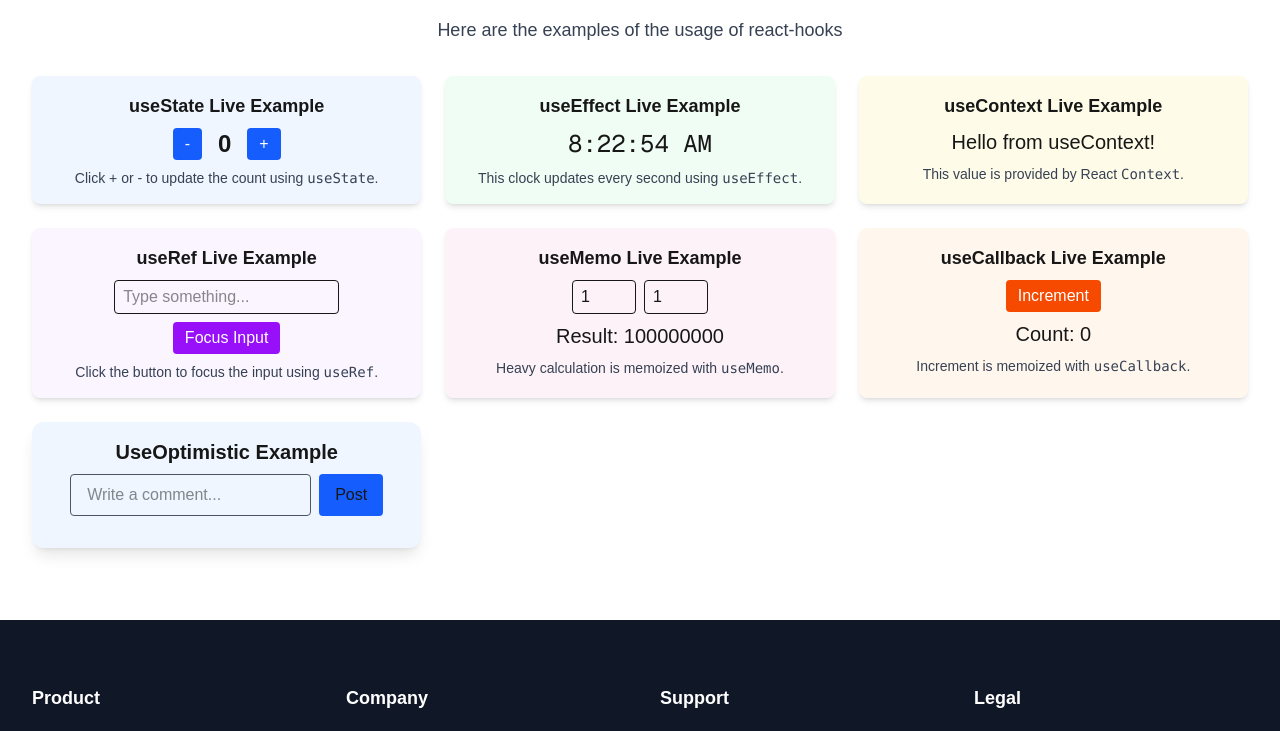
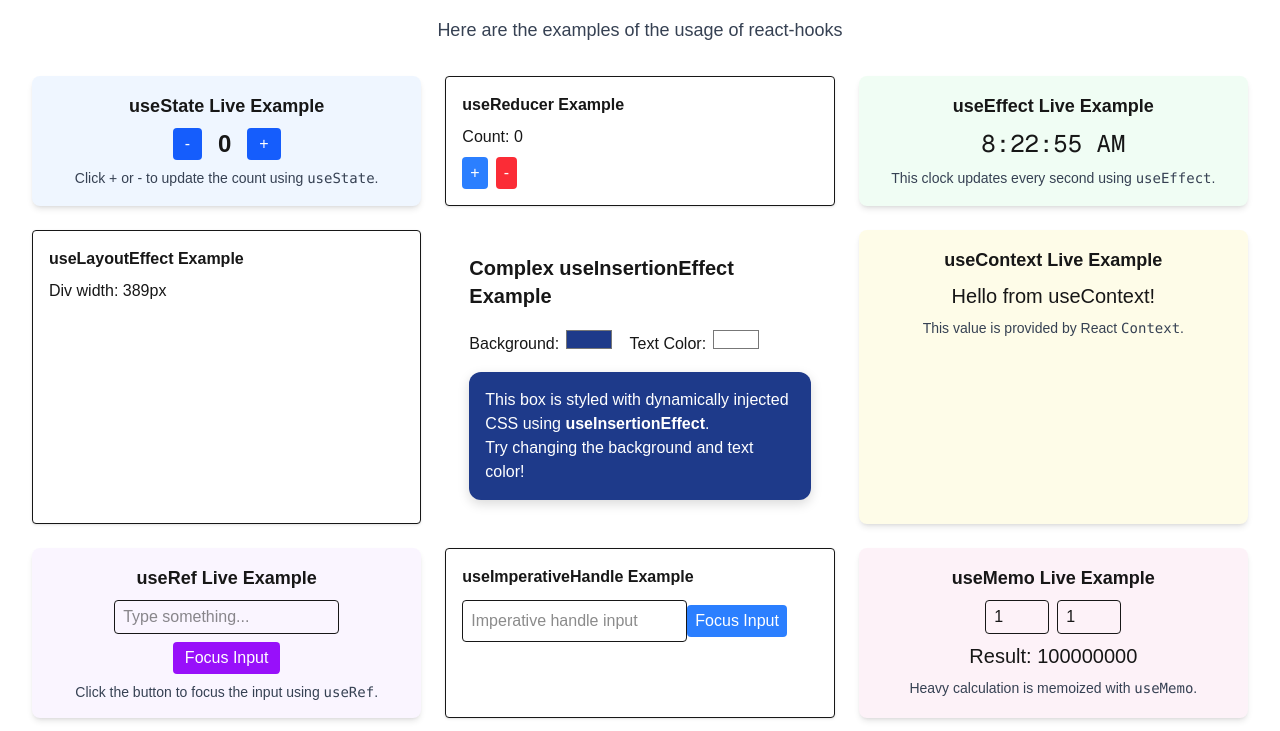
Before and after one commit to RiyaKukadiya/Learning-Concepts, a Next.js app in the folder learning-concepts/: page /react-hook in a window 1280 px wide. Shown: the part 1764-2495 px from the top of the page. Built offline with nearby package versions, Linux system fonts and the light colour scheme.

Commit message:
change in the useInsertionEffect example.

```diff
--- a/learning-concepts/src/app/react-hook/page.tsx
+++ b/learning-concepts/src/app/react-hook/page.tsx
@@ -8,13 +8,13 @@ import UseRefLiveExample from "../../components/UseRefLiveExample";
 import UseMemoLiveExample from "../../components/UseMemoLiveExample";
 import UseCallbackLiveExample from "../../components/UseCallbackLiveExample";
 import HookCards from "../../components/HookCards";
-// import UseReducerLiveExample from "../../components/UseReducerLiveExample";
-// import UseImperativeHandleLiveExample from "../../components/UseImperativeHandleLiveExample";
-// import UseLayoutEffectLiveExample from "../../components/UseLayoutEffectLiveExample";
-// import UseInsertionEffectLiveExample from "../../components/UseInsertionEffectLiveExample";
-// import UseTransitionLiveExample from "../../components/UseTransitionLiveExample";
-// import UseDeferredValueLiveExample from "../../components/UseDeferredValueLiveExample";
-// import UseIdLiveExample from "../../components/UseIdLiveExample";
+import UseReducerLiveExample from "../../components/UseReducerLiveExample";
+import UseImperativeHandleLiveExample from "../../components/UseImperativeHandleLiveExample";
+import UseLayoutEffectLiveExample from "../../components/UseLayoutEffectLiveExample";
+import UseInsertionEffectLiveExample from "../../components/UseInsertionEffectLiveExample";
+import UseTransitionLiveExample from "../../components/UseTransitionLiveExample";
+import UseDeferredValueLiveExample from "../../components/UseDeferredValueLiveExample";
+import UseIdLiveExample from "../../components/UseIdLiveExample";
 // import UseSyncExternalStoreLiveExample from "../../components/UseSyncExternalStoreLiveExample";
 // import UseDebugValueLiveExample from "../../components/UseDebugValueLiveExample";
 // import UseActionStateLiveExample from "../../components/UseActionStateLiveExample";
@@ -52,18 +52,18 @@ export default function ReactHookPage() {
       </p>
         <div className="grid grid-cols-1 md:grid-cols-3 gap-6 animate-fade-in">
           <UseStateLiveExample />
-          {/* <UseReducerLiveExample /> */}
+          <UseReducerLiveExample />
           <UseEffectLiveExample />
-          {/* <UseLayoutEffectLiveExample /> */}
-          {/* <UseInsertionEffectLiveExample /> */}
+          <UseLayoutEffectLiveExample />
+          <UseInsertionEffectLiveExample />
           <UseContextLiveExample />
           <UseRefLiveExample />
-          {/* <UseImperativeHandleLiveExample /> */}
+          <UseImperativeHandleLiveExample />
           <UseMemoLiveExample />
           <UseCallbackLiveExample />
-          {/* <UseTransitionLiveExample /> */}
-          {/* <UseDeferredValueLiveExample /> */}
-          {/* <UseIdLiveExample /> */}
+          <UseTransitionLiveExample />
+          <UseDeferredValueLiveExample />
+          <UseIdLiveExample />
           {/* <UseSyncExternalStoreLiveExample /> */}
           {/* <UseDebugValueLiveExample /> */}
           {/* <UseActionStateLiveExample /> */}
--- a/learning-concepts/src/components/UseInsertionEffectLiveExample.tsx
+++ b/learning-concepts/src/components/UseInsertionEffectLiveExample.tsx
@@ -1,22 +1,72 @@
 import React, { useState, useInsertionEffect } from "react";
 
-const UseInsertionEffectLiveExample = () => {
-  const [color, setColor] = useState("#f87171");
+// Utility: Generate unique className based on props (like a hash)
+const generateClassName = (props: { bg: string; color: string }) => {
+  return `box-${btoa(props.bg + props.color).replace(/=/g, "")}`;
+};
+
+const useDynamicStyle = (props: { bg: string; color: string }) => {
+  const className = generateClassName(props);
 
   useInsertionEffect(() => {
+    const styleId = `style-${className}`;
+    // Avoid adding style if it already exists
+    if (document.getElementById(styleId)) return;
+
     const style = document.createElement("style");
-    style.textContent = `.insertion-effect-demo { background: ${color}; }`;
+    style.id = styleId;
+    style.textContent = `
+      .${className} {
+        background-color: ${props.bg};
+        color: ${props.color};
+        padding: 1rem;
+        border-radius: 12px;
+        box-shadow: 0 4px 12px rgba(0, 0, 0, 0.15);
+        transition: all 0.3s ease-in-out;
+      }
+
+      .${className}:hover {
+        transform: scale(1.03);
+      }
+    `;
     document.head.appendChild(style);
+
     return () => {
-      document.head.removeChild(style);
+      // Cleanup not always necessary in this case, as we're deduplicating
+      // But good for SSR or unmount scenarios
+      const existing = document.getElementById(styleId);
+      if (existing) {
+        document.head.removeChild(existing);
+      }
     };
-  }, [color]);
+  }, [className, props.bg, props.color]);
+
+  return className;
+};
+
+const StyledBox = ({ bg, color, children }: { bg: string; color: string; children: React.ReactNode }) => {
+  const className = useDynamicStyle({ bg, color });
+
+  return <div className={className}>{children}</div>;
+};
+
+const UseInsertionEffectLiveExample = () => {
+  const [bg, setBg] = useState("#1e3a8a");
+  const [textColor, setTextColor] = useState("#ffffff");
 
   return (
-    <div className="p-4 border rounded shadow bg-white dark:bg-gray-800 insertion-effect-demo">
-      <h3 className="font-bold mb-2">useInsertionEffect Example</h3>
-      <input type="color" value={color} onChange={e => setColor(e.target.value)} />
-      <span className="ml-2">Pick a background color</span>
+    <div className="p-6 space-y-4">
+      <h2 className="text-xl font-bold">Complex useInsertionEffect Example</h2>
+
+      <div className="flex gap-4 items-center">
+        <label>Background: <input type="color" value={bg} onChange={e => setBg(e.target.value)} /></label>
+        <label>Text Color: <input type="color" value={textColor} onChange={e => setTextColor(e.target.value)} /></label>
+      </div>
+
+      <StyledBox bg={bg} color={textColor}>
+        <p>This box is styled with dynamically injected CSS using <strong>useInsertionEffect</strong>.</p>
+        <p>Try changing the background and text color!</p>
+      </StyledBox>
     </div>
   );
 };
```
